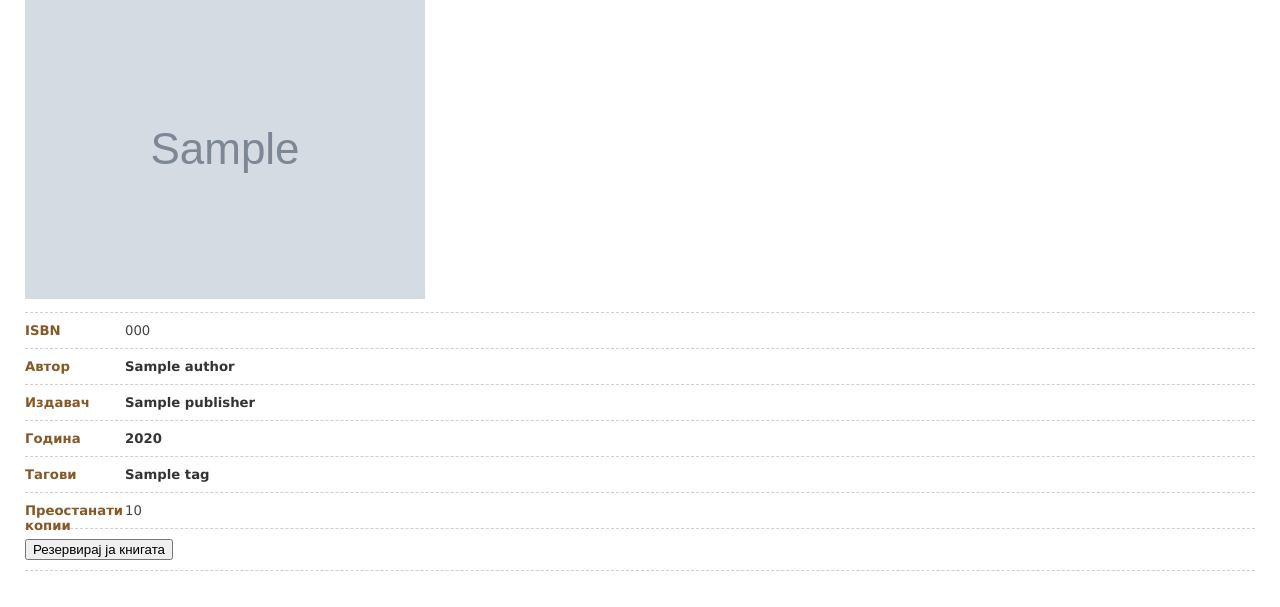
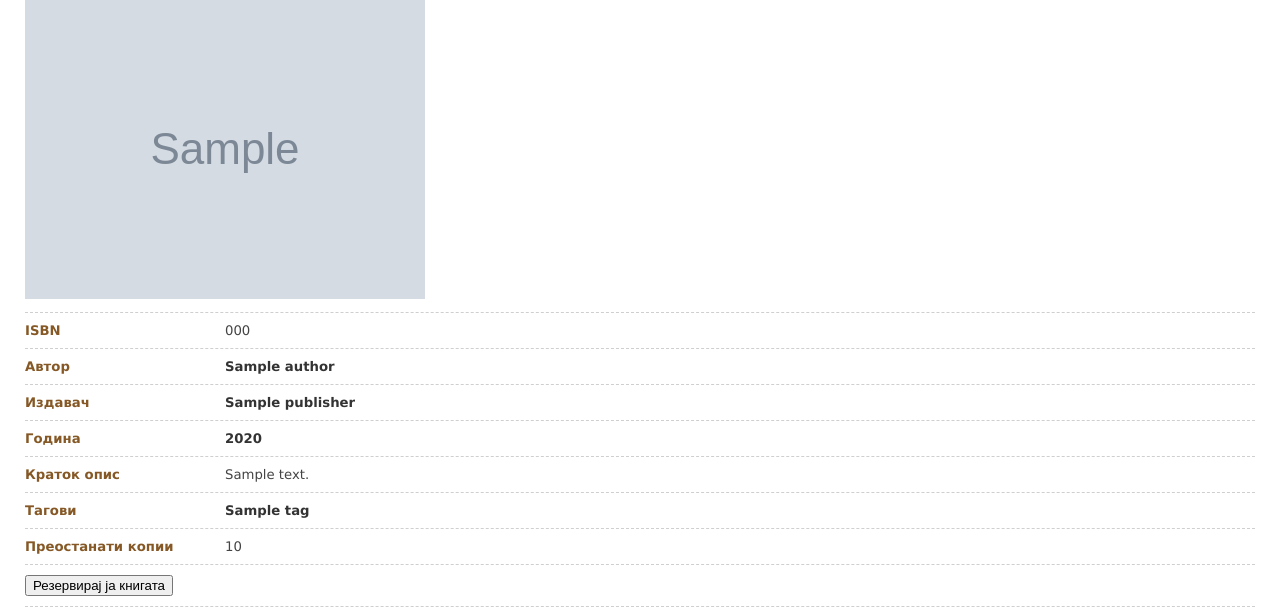
Before and after one commit to igorstama/HackLabKika, a Django app: template hacklab/templates/biblioteka/detali.html in a window 1280 px wide. Shown: the part 197-804 px from the top of the page. Before the commit the page ends 768 px from the top, so only its background shows below. Run offline with Django 3.2, Linux system fonts and the light colour scheme; the template is opened without the code that fills it: most values are stand-ins (such as "Sample title", 1, 10 or a date in 2020); grey boxes marked "Sample" are stand-in pictures; parts of the project's set-up code (start-up, migrations or seed data) failed here and were passed over.

Commit message:
Changed css property and modified a template

```diff
--- a/hacklab/templates/biblioteka/detali.html
+++ b/hacklab/templates/biblioteka/detali.html
@@ -19,6 +19,7 @@
 		</p>
 		<p><b>Издавач</b> <a href="{% url hacklab.biblioteka.views.by_publisher kniga.publisher.id %}" title="година на издавање">{{ kniga.publisher }}</a></p>
 		<p><b>Година</b> <a href="{% url hacklab.biblioteka.views.by_year kniga.release_year %}" title="година на издавање">{{ kniga.release_year }}</a></p>
+		<p><b>Краток опис</b>{{ kniga.description }}</p>
         {% if tags %}<p><b>Тагови</b> {% for t in tags %}<a href="{% url hacklab.biblioteka.views.by_tag t %}">{{ t }}</a>{% if not forloop.last %}, {% endif %}{% endfor %}</p>{% endif %}
 		<p><b>Преостанати копии</b> {{ kniga.in_stock }}</p>
 
--- a/media/css/kika.css
+++ b/media/css/kika.css
@@ -328,7 +328,7 @@ div.book_details p a, div.user_details p a {
 }
 div.book_details p b, div.user_details p b{
 	color:#855825;
-	width:100px;
+	width:200px;
 	display:block;
 	float:left;
 }
```
Also changed, not shown: 1 other file.
